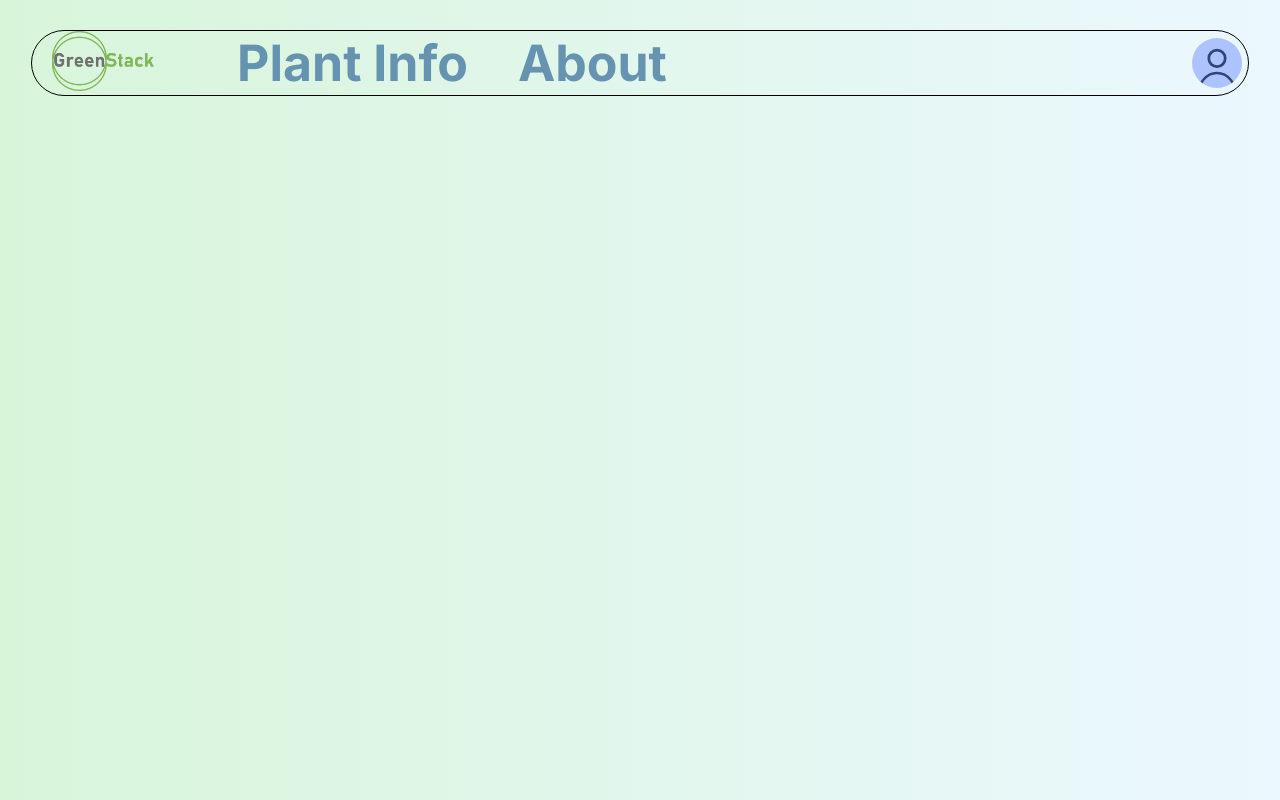
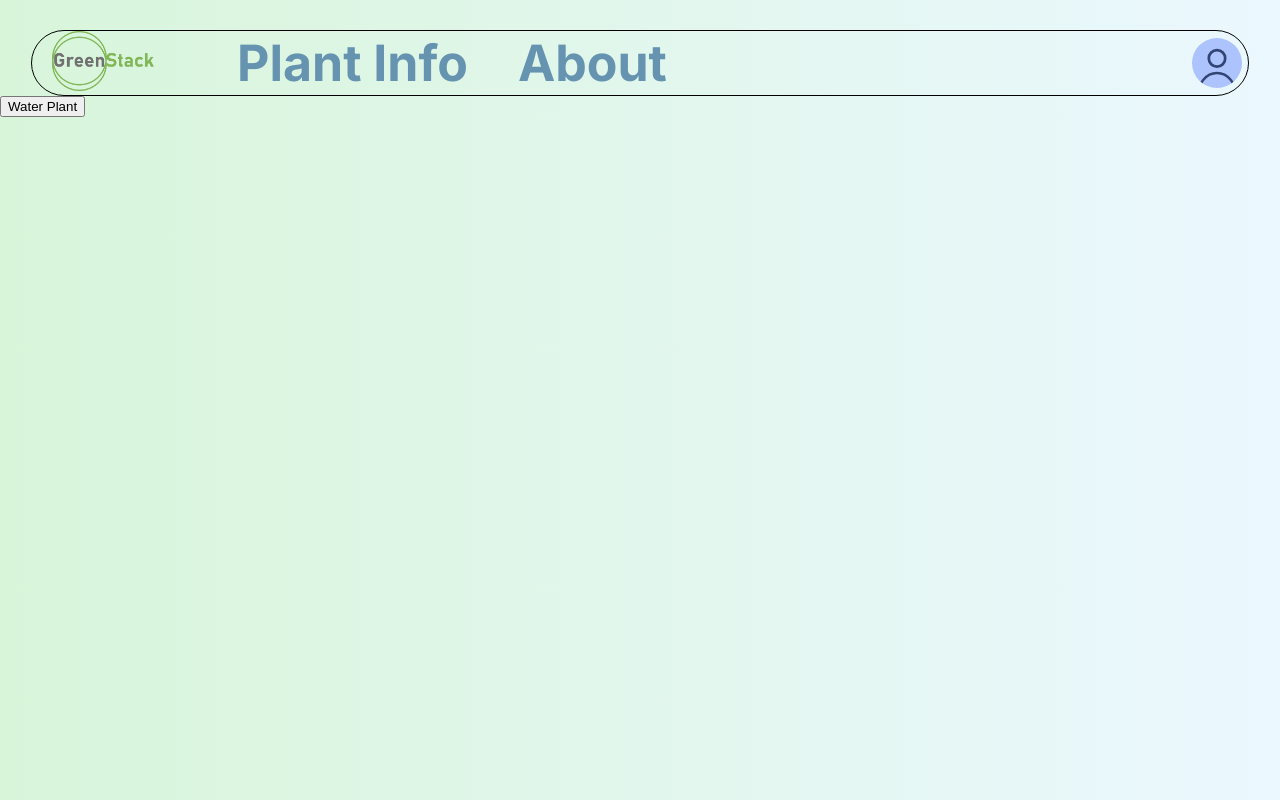
Before and after one commit to theowl337/GreenStack, a website: page website/index.html in a window 1280 px wide. Drawn offline with Linux system fonts and the light colour scheme.

```diff
--- a/website/index.html
+++ b/website/index.html
@@ -27,6 +27,13 @@
       <img src="img/avatar.svg" alt="Profile">
     </div>
   </nav>
+  <button onclick="togglePump()">Water Plant</button>
+
+  <script>
+    function togglePump() {
+      fetch("/pump_on");
+    }
+  </script>
 </body>
 
 </html>
```
Also changed, not shown: README.md, 1 other file.
